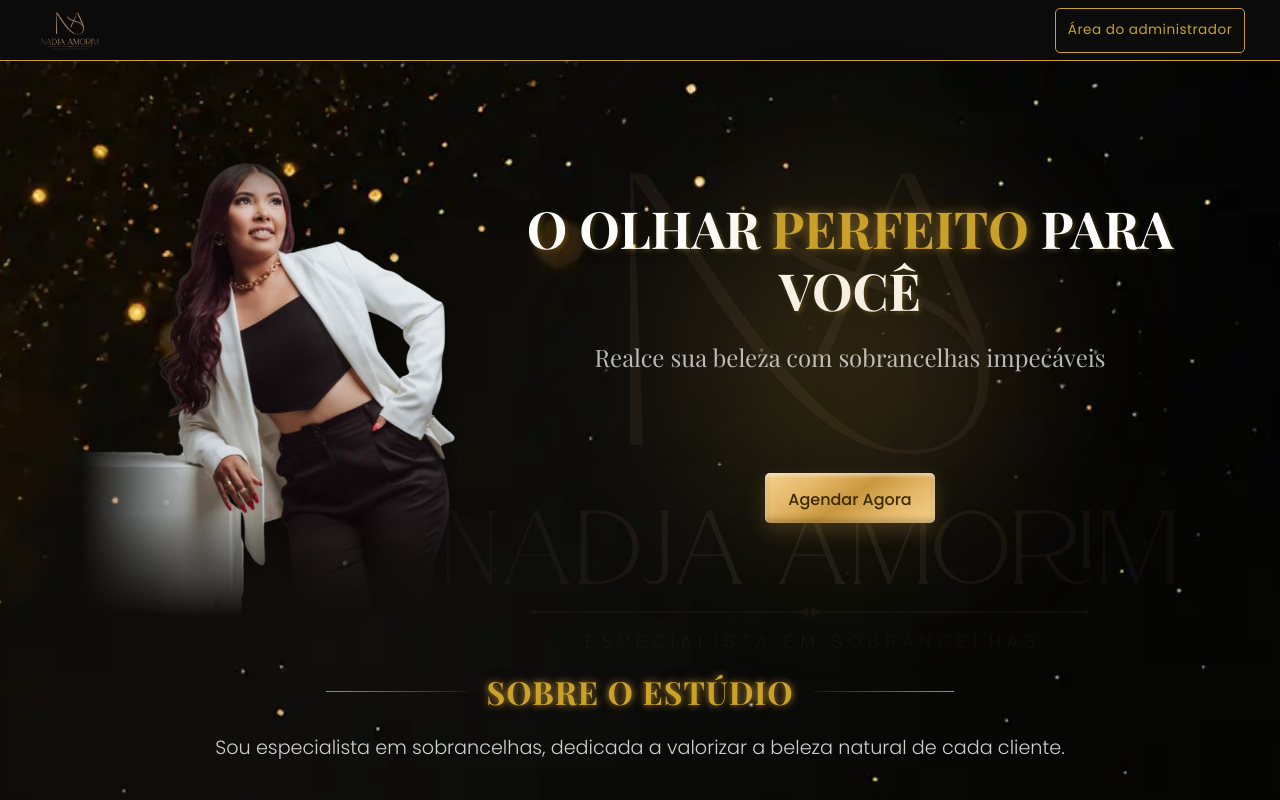
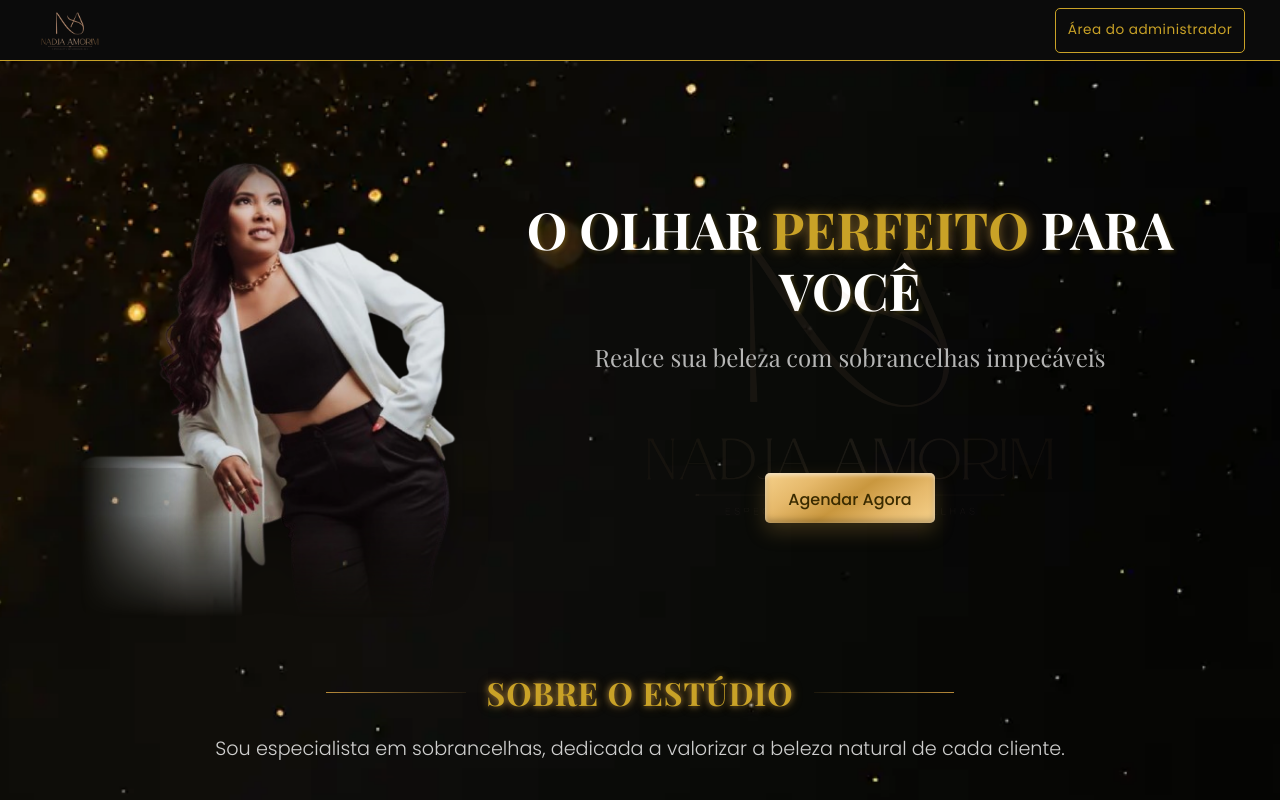
Before and after one commit to devcaioalves/marca-ai-front, a React (Vite) app in the folder marca-ai/: page / in a window 1280 px wide. Shown: the top 800 px of the page. Built offline with nearby package versions, Linux system fonts and the light colour scheme.

Commit message:
fix: corrigido centralização de logo transparente

```diff
--- a/marca-ai/src/styles/home.css
+++ b/marca-ai/src/styles/home.css
@@ -9,7 +9,7 @@
   background-position: center;
 }
 
-.hero::after {
+/* .hero::after {
   content: "";
   position: absolute;
   top: 40px;
@@ -28,7 +28,7 @@
 
   transform: translate(20%, -20%);
   z-index: 1;
-}
+} */
 
 .hero::before {
   content: "";
@@ -79,28 +79,30 @@
   width: 100%;
   max-width: 700px;
   position: relative;
+  z-index: 2;
 }
 
 .right::before {
   content: "";
   position: absolute;
 
-  width: 500px;
-  height: 500px;
-
   top: 50%;
   left: 50%;
 
   transform: translate(-50%, -50%);
 
-  background: radial-gradient(
-    circle,
-    rgba(201, 151, 62, 0.25) 0%,
-    rgba(201, 151, 62, 0.1) 40%,
-    transparent 70%
-  );
+  width: 100%;
+  max-width: 500px;
+  height: 500px;
 
-  filter: blur(60px);
+  background-image: url("../assets/logo-salão-trasparente.png");
+  background-repeat: no-repeat;
+  background-size: contain;
+  background-position: center;
+
+  opacity: 0.08;
+
+  pointer-events: none;
   z-index: 0;
 }
 
```
Also changed, not shown: marca-ai/src/assets/colab.png (deleted), marca-ai/src/assets/foto-principal.png.
